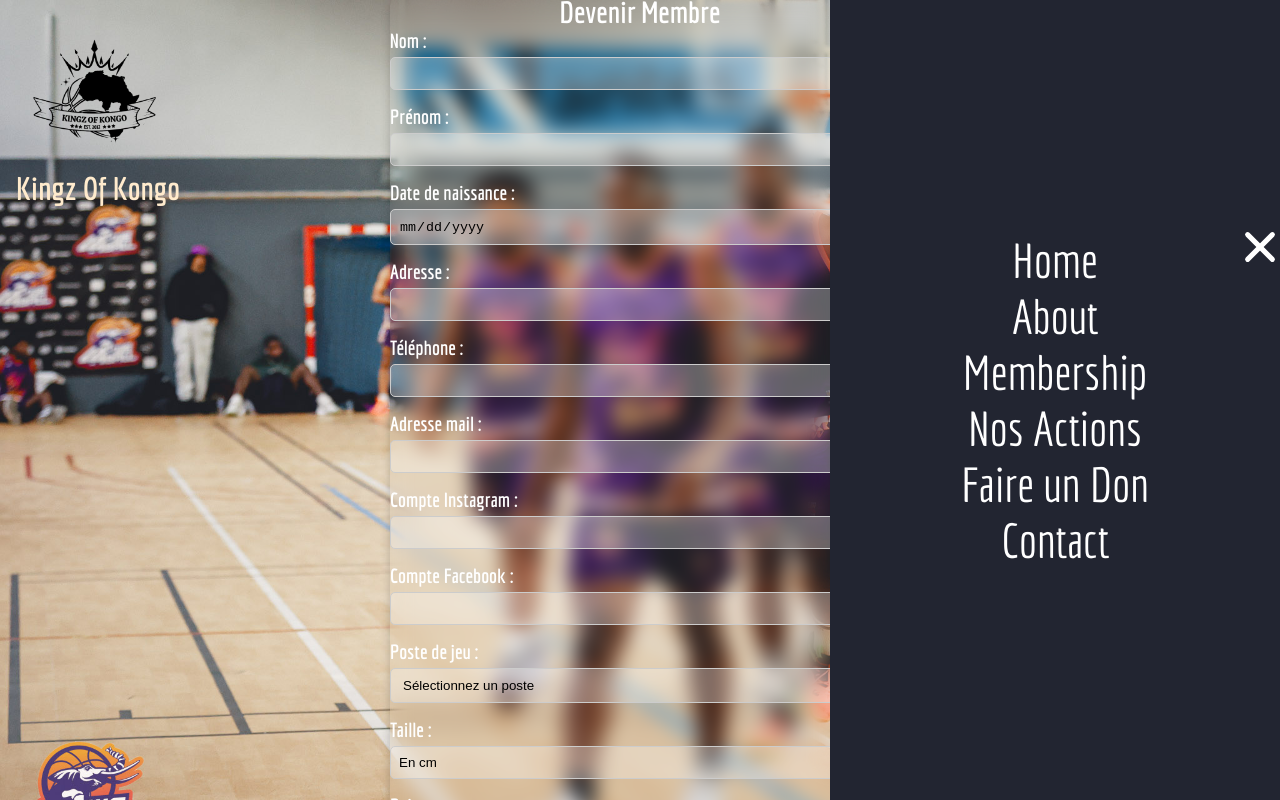
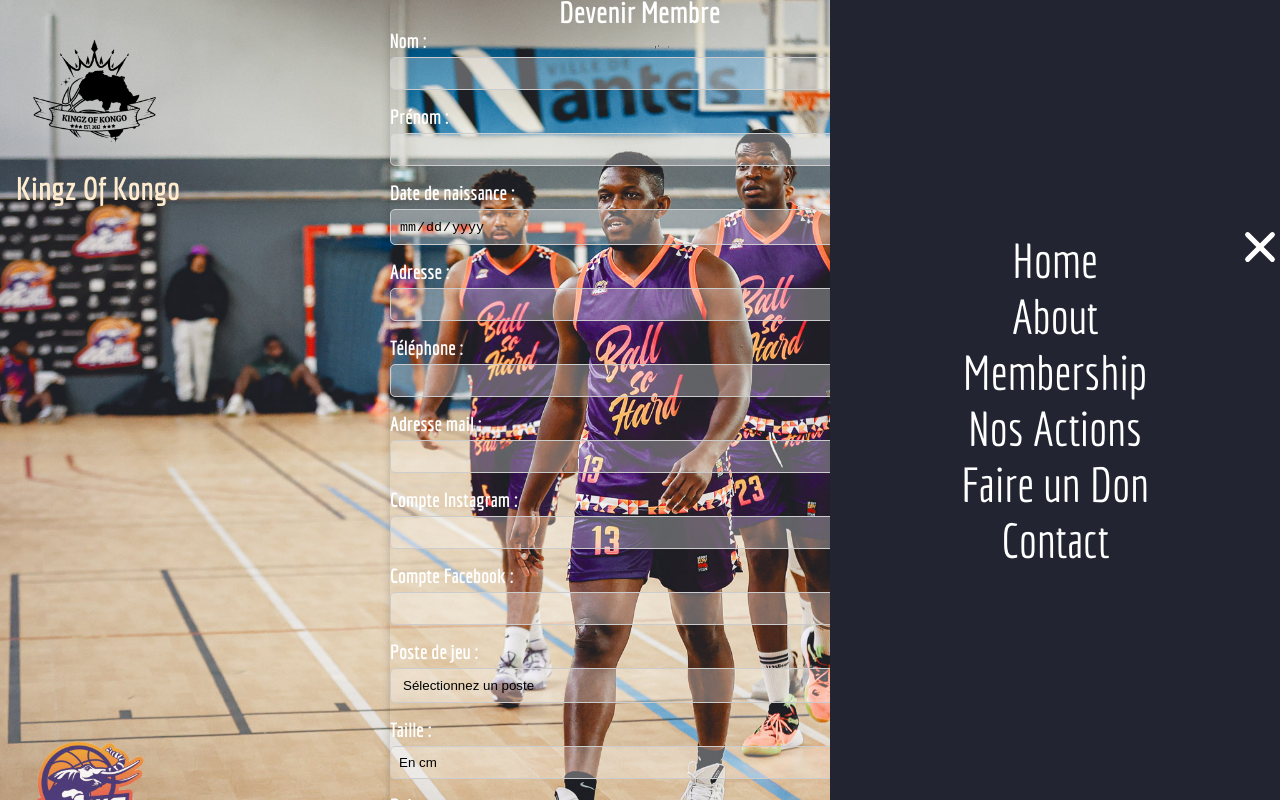
Before and after one commit to armadne/kingz-congo1, a React (Create React App) app: page /devenir_membre in a window 1280 px wide. Shown: the top 800 px of the page. Built offline with nearby package versions, Linux system fonts and the light colour scheme; a web font is replaced by a local one.

Commit message:
Delete effet de flou sur la page Membership

```diff
--- a/src/pages/css_pages/Membership.css
+++ b/src/pages/css_pages/Membership.css
@@ -40,7 +40,7 @@
     /*margin: auto;*/
     /*padding: 20px;*/
     background: rgba(255, 255, 255, 0); /* Augmentation de la transparence */
-    backdrop-filter: blur(10px); /* Effet de flou pour améliorer la lisibilité */
+    /*backdrop-filter: blur(10px); /* Effet de flou pour améliorer la lisibilité */
     box-shadow: 0px 4px 10px rgba(0, 0, 0, 0.2);
     border-radius: 10px;
     text-align: center;
```
